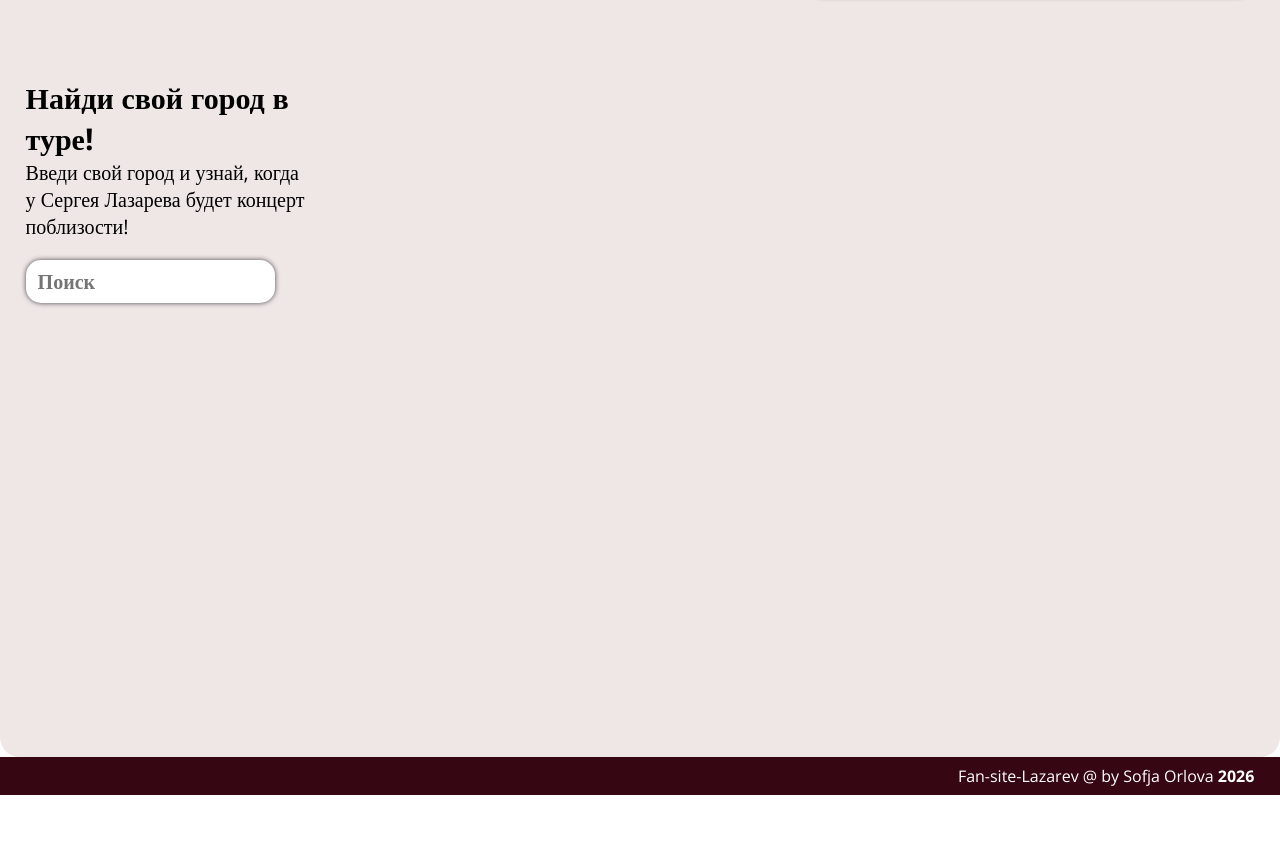
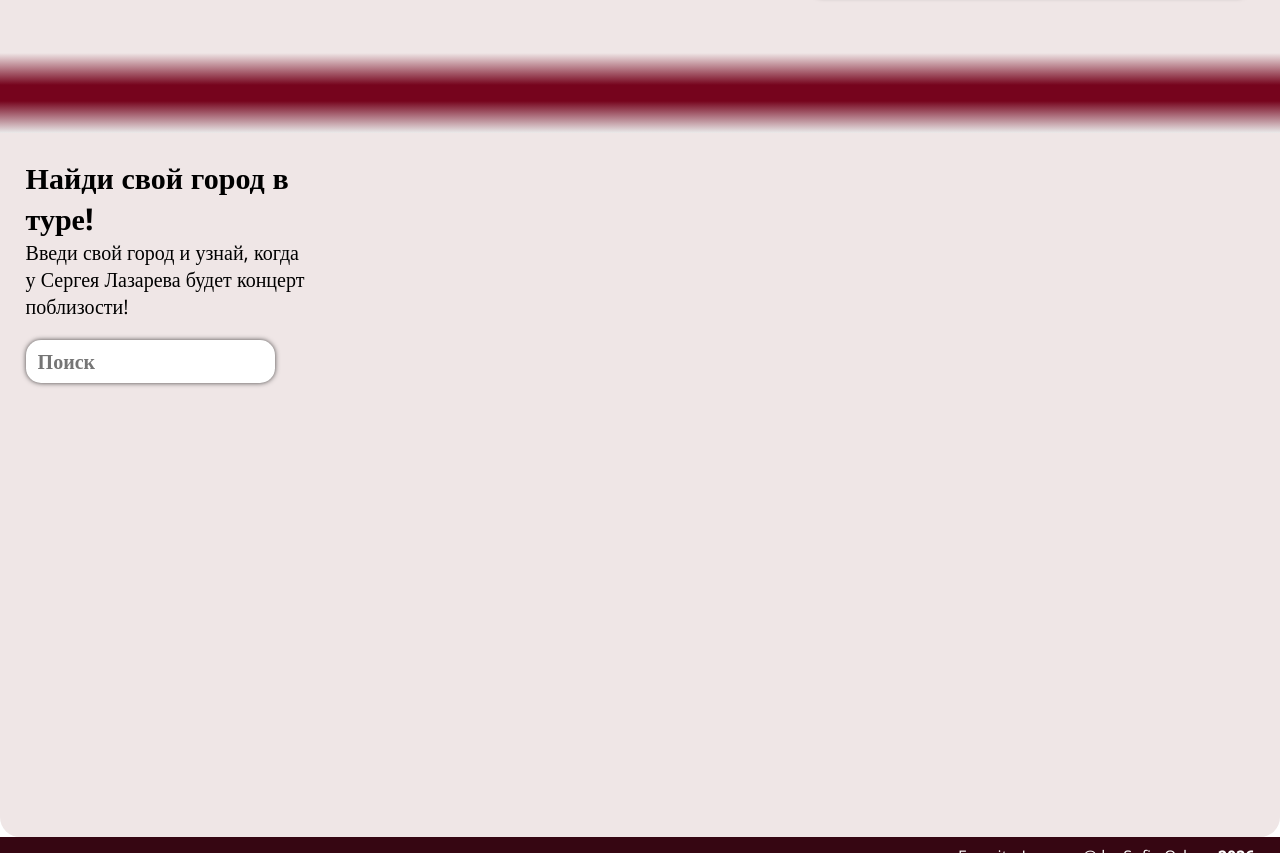
Before and after one commit to Orsofja/Fan-site-Lazarev, a plain HTML site: page index.html in a window 1280 px wide. Shown: the part 2172-3025 px from the top of the page. Before the commit the page ends 2967 px from the top, so only its background shows below. Drawn offline with nearby package versions, Linux system fonts and the light colour scheme.

Commit message:
Fix formatting issues in index.html

```diff
--- a/index.html
+++ b/index.html
@@ -60,6 +60,7 @@
             </div>
             <img src="Images/showman.png" class="img-showman">
         </section>
+        <div class="gap"></div>
         <section id="tour">
             <div class="tour">
                 <h2>Найди свой город в туре!</h2>
```
